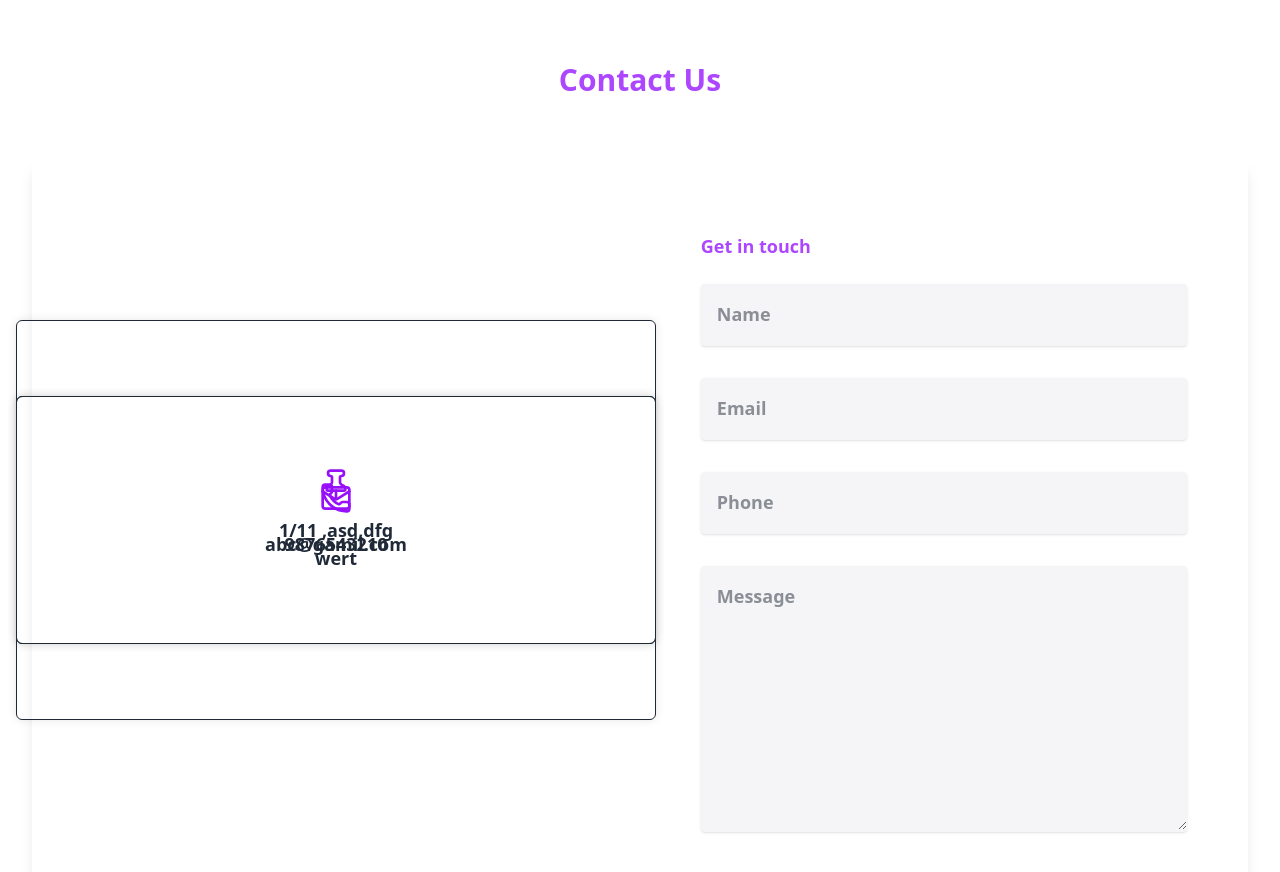
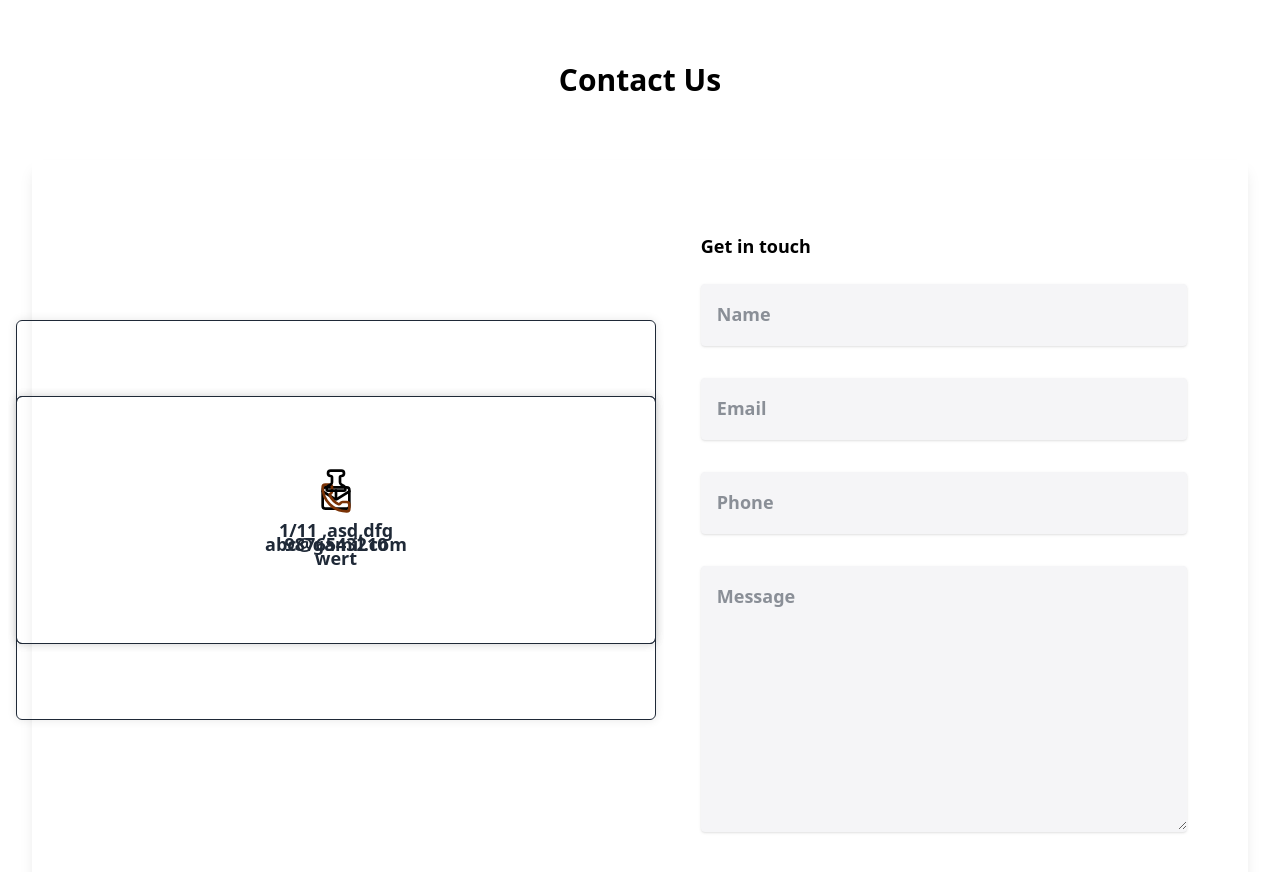
Before and after one commit to rajkumarpogula15/Mini-Project, a React (Vite) app in the folder frontend/: page /contact in a window 1280 px wide. Shown: the top 872 px of the page. Built offline with nearby package versions, Linux system fonts and the light colour scheme.

Commit message:
color changed

```diff
--- a/frontend/src/pages/Contact.jsx
+++ b/frontend/src/pages/Contact.jsx
@@ -5,27 +5,27 @@ const Contact = () => {
     <>
       <div className='w-screen h-full flex flex-col justify-center items-center'>
 
-        <div className='w-full h-40 flex justify-center items-center text-3xl text-purple-500 font-semibold'>
+        <div className='w-full h-40 flex justify-center items-center text-3xl text-black font-semibold'>
           Contact Us
         </div>
         <div className='w-[95%] h-[45rem] shadow-lg flex flex-row justify-center items-center'>
           <div className='h-[90%] w-1/2 flex flex-col justify-center items-center gap-4'>
             <div className='h-[31%] w-[50%] border rounded-md flex flex-col justify-center items-center text-lg font-semibold gap-4 shadow-md'>
-              <Mail className='h-8 w-8 text-purple-600' />
+              <Mail className='h-8 w-8 text-black' />
               <h1>abc@gamil.com</h1>
             </div>
             <div className='h-[31%] w-[50%] border rounded-md flex flex-col justify-center items-center text-lg font-semibold gap-4 shadow-md'>
-              <Phone className='h-8 w-8 text-purple-600' />
+              <Phone className='h-8 w-8 text-amber-900' />
               <h1>9876543210</h1>
             </div>
             <div className='h-[50%] w-[50%] border rounded-md flex flex-col justify-center items-center text-lg font-semibold gap-4 shadow-md'>
-              <Pin className='h-8 w-8 text-purple-600' />
+              <Pin className='h-8 w-8 text-black' />
               <h1 className='text-center'>1/11 ,asd,dfg <br /> wert</h1>
             </div>
           </div>
           <div className='h-[95%] w-1/2 flex flex-col justify-center items-center'>
             <div className='h-full w-full flex flex-col justify-center items-center text-lg font-semibold'>
-              <h1 className='w-[80%] text-left my-6 font-bold text-purple-500'>Get in touch</h1>
+              <h1 className='w-[80%] text-left my-6 font-bold text-black'>Get in touch</h1>
               <form className='h-[80%] w-[80%] flex flex-col justify-center items-center gap-8'>
                 <input type="text" name="" id="" placeholder='Name' className='w-full shadow-sm outline-none bg-[#f5f5f7] border-b-2 border-transparent p-4 focus:shadow-lg focus:border-b-2 focus:border-purple-400 rounded-sm' />
                 <input type="email" name="" id="" placeholder='Email' className='w-full shadow-sm outline-none bg-[#f5f5f7] border-b-2 border-transparent p-4 focus:shadow-lg focus:border-b-2 focus:border-purple-400 rounded-sm' />
```
